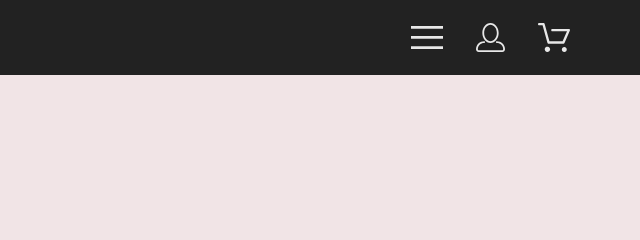
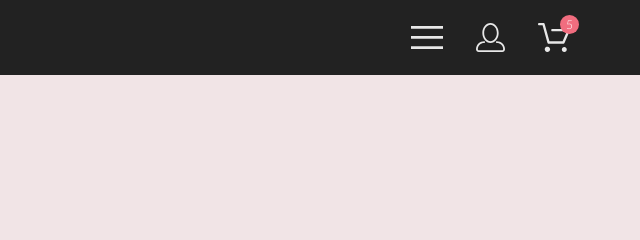
Before and after one commit to Valinetsky/html-css-js_Seminar09, a plain HTML site: page index.html in a window 1280 px wide. Shown: the top 240 px of the page, 640-1280 px from the left. Drawn offline with Linux system fonts and the light colour scheme.

Commit message:
Cart items number element recover

```diff
--- a/css/style.css
+++ b/css/style.css
@@ -198,6 +198,29 @@ details[open] .details__box {
 
 .topmenu__item:last-child a {
 	margin-bottom: 0;
+}
+
+.parent {
+	position: relative;
+}
+
+.parent__info:after {
+	content: "5";
+	position: absolute;
+	top: -8px;
+	right: -9px;
+
+	width: 19px;
+	height: 19px;
+
+	background: #F16D7F;
+	color: white;
+
+	font-size: 12px;
+	text-align: center;
+	line-height: 20px;
+
+	border-radius: 10px;
 }
 
 .brand {
```
